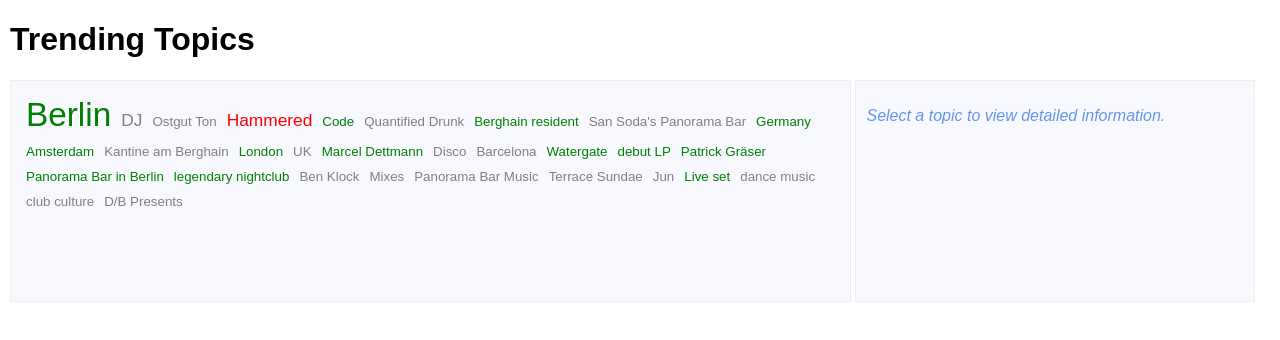
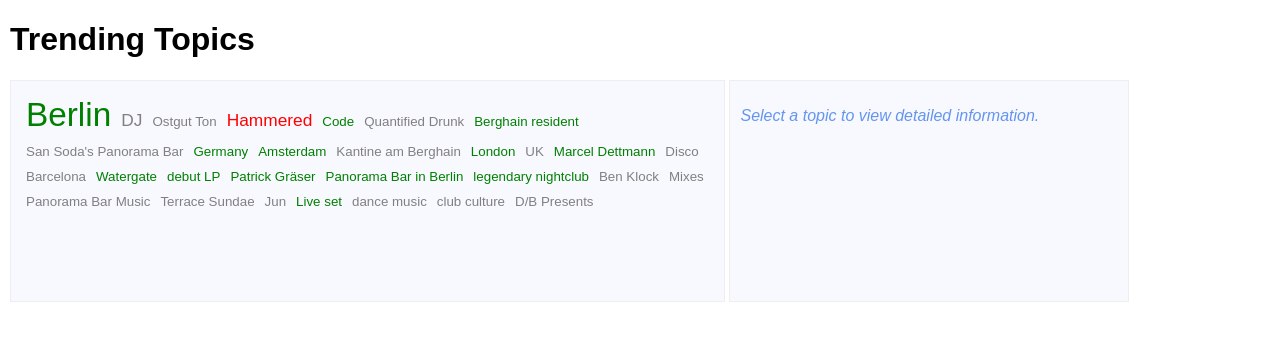
Before and after one commit to pmg102/TopicsCloud, a plain HTML site: page index.htm in a window 1280 px wide. Drawn offline with Linux system fonts and the light colour scheme.

Commit message:
Mark charset as UTF-8

```diff
--- a/css/index.css
+++ b/css/index.css
@@ -13,7 +13,7 @@
 }
 
 #topic-cloud {
-    width: 65%;
+    width: 55%;
     background: ghostwhite;
 }
 
--- a/index.htm
+++ b/index.htm
@@ -1,8 +1,8 @@
 <!DOCTYPE HTML PUBLIC "-//W3C//DTD HTML 4.01 Transitional//EN"
         "http://www.w3.org/TR/html4/loose.dtd">
 <html>
-
 <head>
+<meta charset="UTF-8"/>
 <title>Brandwatch Javascript developer challenge submission</title>
 <link rel=stylesheet type="text/css" href="css/index.css">
 </head>
@@ -28,9 +28,8 @@
 
 <script type="text/javascript" src="lib/jquery-2.1.1.min.js"></script>
 <script type="text/javascript" src="js/topics-data.js"></script>
+<!-- REPLACE lib/require.js WITH js/main-built.js FOR RELEASE: -->
 <script data-main="js/main" src="lib/require.js"></script>
-<!-- UNCOMMENT FOR RELEASE: -->
-<!-- <script data-main="js/main" src="js/main-built.js"></script> -->
 </body>
 
 </html>
```
